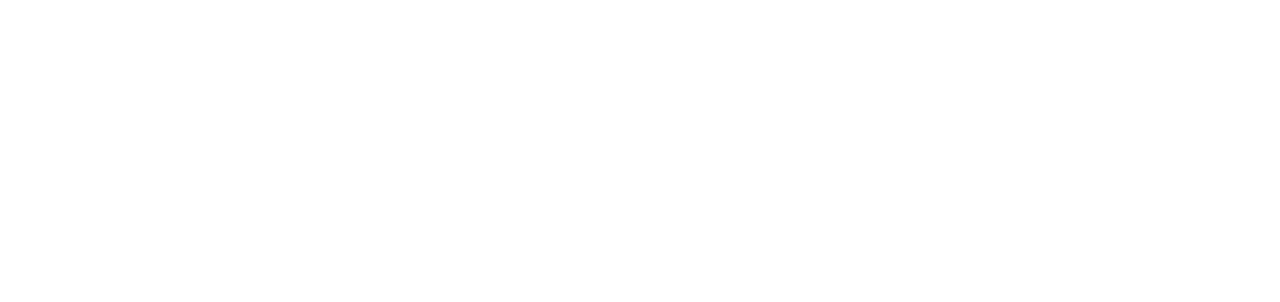
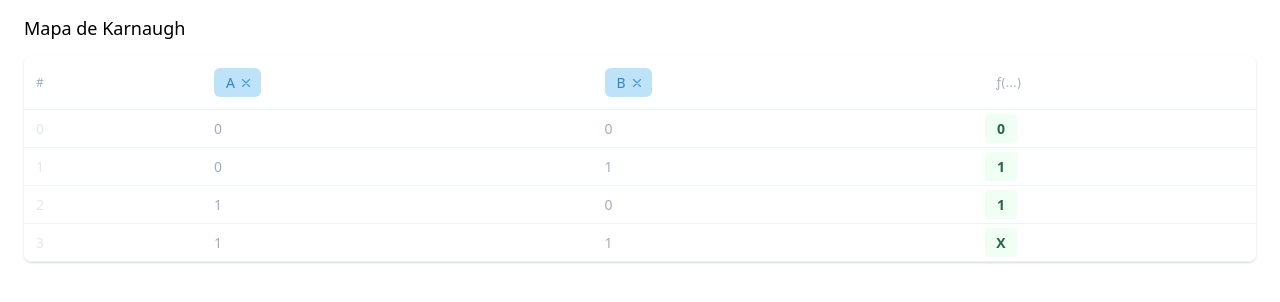
Before and after one commit to AlejandrLara12/digital, a Nuxt app: page /mapas-de-karnaugh in a window 1280 px wide. Before the commit this address had no page. Shown: the top 302 px of the page. Built offline with nearby package versions, Linux system fonts and the light colour scheme.

Commit message:
init UI karnough

```diff
--- /dev/null
+++ b/pages/mapas-de-karnaugh.vue
@@ -0,0 +1,114 @@
+<template>
+    <div class="container">
+        <section
+            class="px-4 sm:px-6 lg:px-4 xl:px-6 pt-4 pb-4 sm:pb-6 lg:pb-4 xl:pb-6 space-y-4"
+        >
+            <header class="flex items-center justify-between">
+                <h2 class="text-lg leading-6 font-medium text-black">
+                    Mapa de Karnaugh
+                </h2>
+            </header>
+
+            <!-- This example requires Tailwind CSS v2.0+ -->
+            <div class="flex flex-col">
+                <div class="-my-2 overflow-x-auto sm:-mx-6 lg:-mx-8">
+                    <div
+                        class="py-2 align-middle inline-block min-w-full sm:px-6 lg:px-8"
+                    >
+                        <div
+                            class="shadow overflow-hidden border-b border-gray-200 sm:rounded-lg"
+                        >
+                            <table class="min-w-full divide-y divide-gray-200">
+                                <thead class="bg-gray-50">
+                                    <tr>
+                                        <th scope="col" class="px-3 py-3 text-left text-xs font-medium text-gray-500 uppercase tracking-wider">
+                                            #
+                                        </th>
+                                        <th v-for="domain in domains" :key="domain" scope="col" class="px-3 py-3 text-left text-xs font-medium text-gray-500 uppercase tracking-wider">
+                                            <button class="
+                                                group flex items-center rounded-md
+                                                pl-3 pr-2 py-1
+                                                text-blue-600 text-sm font-medium
+                                                bg-blue-200
+                                                hover:bg-blue-200 hover:text-blue-800
+                                                ">
+                                                {{ domain }}
+                                                <svg class="group-hover:text-blue-600 text-blue-500 ml-1" width="14" height="14" xmlns="http://www.w3.org/2000/svg" fill="none" viewBox="0 0 24 24" stroke="currentColor">
+                                                    <path stroke-linecap="round" stroke-linejoin="round" stroke-width="2" d="M6 18L18 6M6 6l12 12" />
+                                                </svg>
+                                            </button>
+                                        </th>
+                                        <th
+                                            scope="col"
+                                            class="px-3 py-3 text-left text-xs font-medium text-gray-500 tracking-wider"
+                                        >
+                                            <span class="not-sr-only">ƒ(...)</span>
+                                        </th>
+                                    </tr>
+                                </thead>
+                                <tbody class="bg-white divide-y divide-gray-200">
+                                    <tr v-for="term in trueTable" :key="term.index">
+                                        <td class="px-3 whitespace-nowrap text-sm text-gray-300">
+                                            {{ term.index }}
+                                        </td>
+                                        <td v-for="(bit,idx) in term.bits" :key="idx" class="px-3 whitespace-nowrap text-sm text-gray-500">
+                                            {{ bit }}
+                                        </td>
+                                        <td class="
+                                            py-1
+                                            ">
+                                            <button class="
+                                            py-1
+                                            w-8
+                                            whitespace-nowrap
+                                            text-sm font-semibold rounded
+                                            bg-green-100
+                                            text-green-800
+                                            hover:text-green-900
+                                            hover:bg-green-200
+                                            ">{{ term.value }}</button>
+                                        </td>
+                                    </tr>
+
+                                    <!-- px-2 py-4 inline-flex text-sm leading-5 font-semibold rounded bg-green-100 text-green-800
+                                    whitespace-nowrap
+                                    hover:text-green-900
+                                    hover:bg-green-200 -->
+                                    <!-- More items... -->
+                                </tbody>
+                            </table>
+                        </div>
+                    </div>
+                </div>
+            </div>
+        </section>
+    </div>
+</template>
+
+<script>
+export default {
+    layout: 'default',
+    components: {},
+    head: () => ({
+        title: 'Karnaugh',
+        meta: [
+            {
+                hid: 'title',
+                name: 'title',
+                content: 'Karnaugh table tool',
+            },
+        ],
+    }),
+    data: () => ({
+        domains: ['A', 'B'],
+        trueTable: [
+            { index: 0, bits: [0,0], value: '0' },
+            { index: 1, bits: [0,1], value: '1' },
+            { index: 2, bits: [1,0], value: '1' },
+            { index: 3, bits: [1,1], value: 'X' },
+        ],
+    }),
+};
+</script>
+
+<style></style>
```
